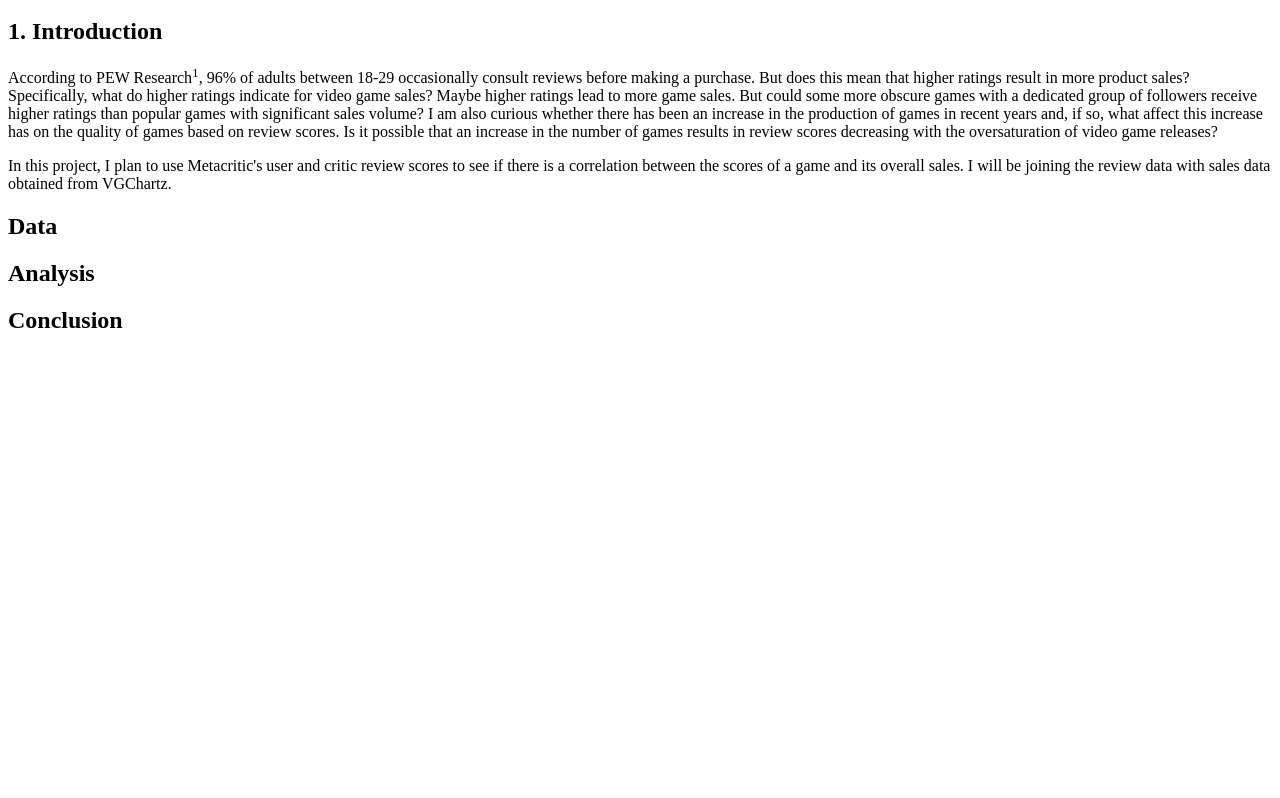
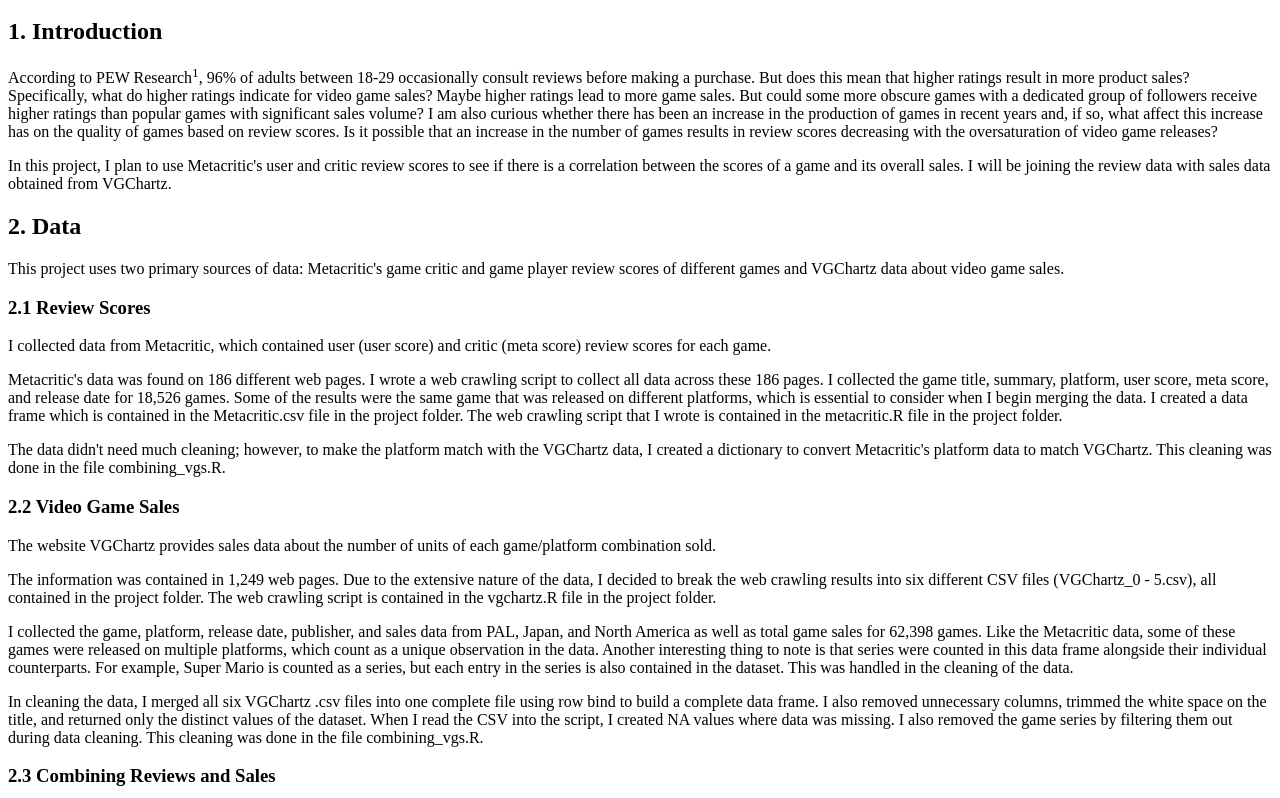
Before and after one commit to MariaVitullo234/3300-module7, a plain HTML site: page index.html in a window 1280 px wide. Shown: the part 154-952 px from the top of the page. Before the commit the page ends 800 px from the top, so only its background shows below. Drawn offline with Linux system fonts and the light colour scheme.

Commit message:
Update index.html with data

```diff
--- a/index.html
+++ b/index.html
@@ -26,7 +26,34 @@
 
         </section>
         <section id="data">
-            <h2>Data</h2>
+            <h2>2. Data</h2>
+
+            <p>This project uses two primary sources of data: Metacritic's game critic and game player review scores of different games and VGChartz data about video game sales.</p>
+
+            <h3>2.1 Review Scores</h3>
+
+            <p>I collected data from Metacritic, which contained user (user score) and critic (meta score) review scores for each game.</p>
+
+            <p>Metacritic's data was found on 186 different web pages. I wrote a web crawling script to collect all data across these 186 pages. I collected the game title, summary, platform, user score, meta score, and release date for 18,526 games. Some of the results were the same game that was released on different platforms, which is essential to consider when I begin merging the data. I created a data frame which is contained in the Metacritic.csv file in the project folder. The web crawling script that I wrote is contained in the metacritic.R file in the project folder.</p>
+
+            <p>The data didn't need much cleaning; however, to make the platform match with the VGChartz data, I created a dictionary to convert Metacritic's platform data to match VGChartz. This cleaning was done in the file combining_vgs.R.</p>
+
+           <h3>2.2 Video Game Sales</h3>
+
+           <p>The website VGChartz provides sales data about the number of units of each game/platform combination sold.</p>
+
+           <p>The information was contained in 1,249 web pages. Due to the extensive nature of the data, I decided to break the web crawling results into six different CSV files (VGChartz_0 - 5.csv), all contained in the project folder. The web crawling script is contained in the vgchartz.R file in the project folder.</p>
+
+           <p>I collected the game, platform, release date, publisher, and sales data from PAL, Japan, and North America as well as total game sales for 62,398 games. Like the Metacritic data, some of these games were released on multiple platforms, which count as a unique observation in the data. Another interesting thing to note is that series were counted in this data frame alongside their individual counterparts. For example, Super Mario is counted as a series, but each entry in the series is also contained in the dataset. This was handled in the cleaning of the data.</p>
+
+           <p>In cleaning the data, I merged all six VGChartz .csv files into one complete file using row bind to build a complete data frame. I also removed unnecessary columns, trimmed the white space on the title, and returned only the distinct values of the dataset. When I read the CSV into the script, I created NA values where data was missing. I also removed the game series by filtering them out during data cleaning. This cleaning was done in the file combining_vgs.R.</p>
+
+           <h3>2.3 Combining Reviews and Sales</h3>
+
+           <p>Since both data sets included the same game title multiple times based on the platform, I had to merge based on both the game title and platform. Both data sets are also vastly different in the number of observations. I decided to create two separate data sets in merging. One data set is the intersection of the data and only contains data that appears in both data sets. The other data set, called the union, contains all rows from both data sets. All this work was done in the combining_vgs.R file in the project folder. Next I imported both data frames into the cleaning_vgs.R file in the project folder for further cleaning.</p>
+
+           <p>Since the differentiator between both data frames is their number of rows and most of my cleaning was regarding the columns, I created a function to iterate over both data sets to clean them. This cleaning included trimming the white space on the summary and publisher, turning the sales data into numeric, and adding the platform, publisher, and title as factors. I also turned all the release dates into a “Month, Year” format and combined the release date from VGChartz and Metacritic into one column. Next, I dropped all sales data except North America sales and total sales. I also dropped the extra release date column, and the index columns. I exported these datasets to VGSales_union.csv and VGSales_intersect.csv, respectively. The union had 68,288 observations, and the intersect had 12,288 observations. A description of each variable is contained in Table 1.</p>
+
 
         </section>
         <section id="analysis">
```
